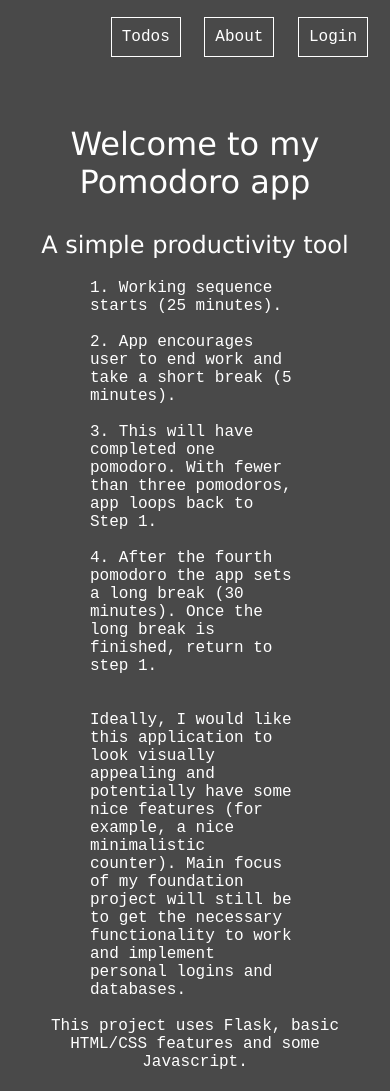
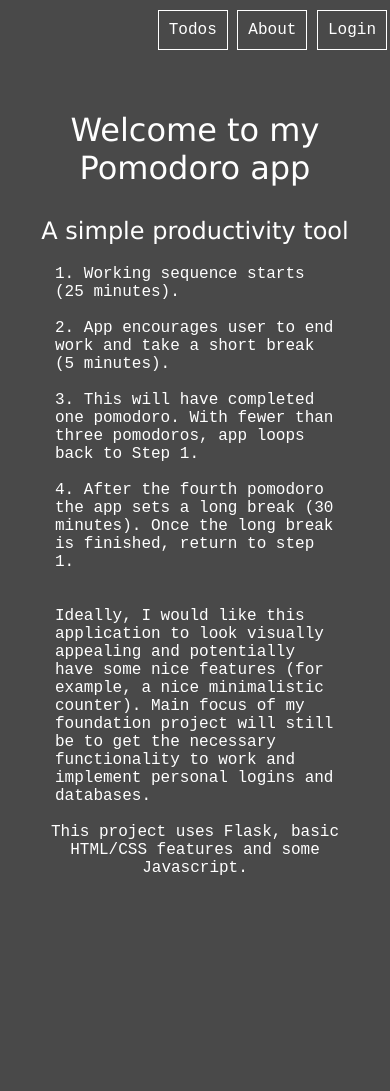
Before and after one commit to donnamagi/Pomodoro-app, a Flask app: page / in a window 390 px wide. After the commit the page ends 875 px from the top, so only its background shows below. Run offline with Flask 2, Linux system fonts and the light colour scheme.

Commit message:
Basic responsiveness in CSS

```diff
--- a/app/static/styles/styles.css
+++ b/app/static/styles/styles.css
@@ -211,3 +211,32 @@ li {
     padding-bottom: 0;
     background-color: inherit;
 }
+
+@media only screen and (max-width: 1100px) {
+    .todolist {
+        margin-left: 10%;
+        margin-right: 10%;
+    }
+}
+@media only screen and (max-width: 700px) {
+    .navbar {
+        padding-right: 3px;
+    }
+    .nav-button {
+        margin: 0px;
+    }
+
+    .text {
+        margin-left: 10%;
+        margin-right: 10%;
+    }
+
+    .todolist {
+        margin: 0;
+    }
+
+    .todo_element {
+        margin-left: 0;
+        margin-right: 0;
+    }
+}
```
